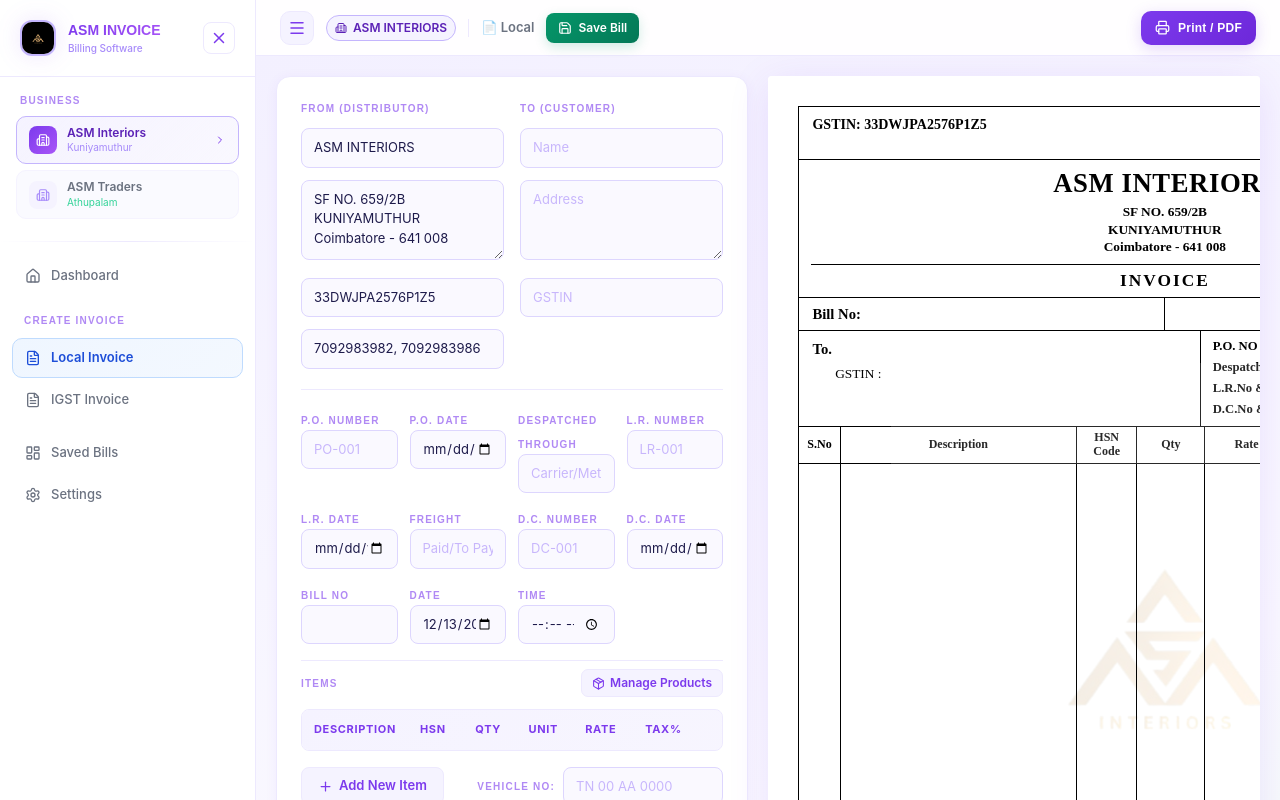
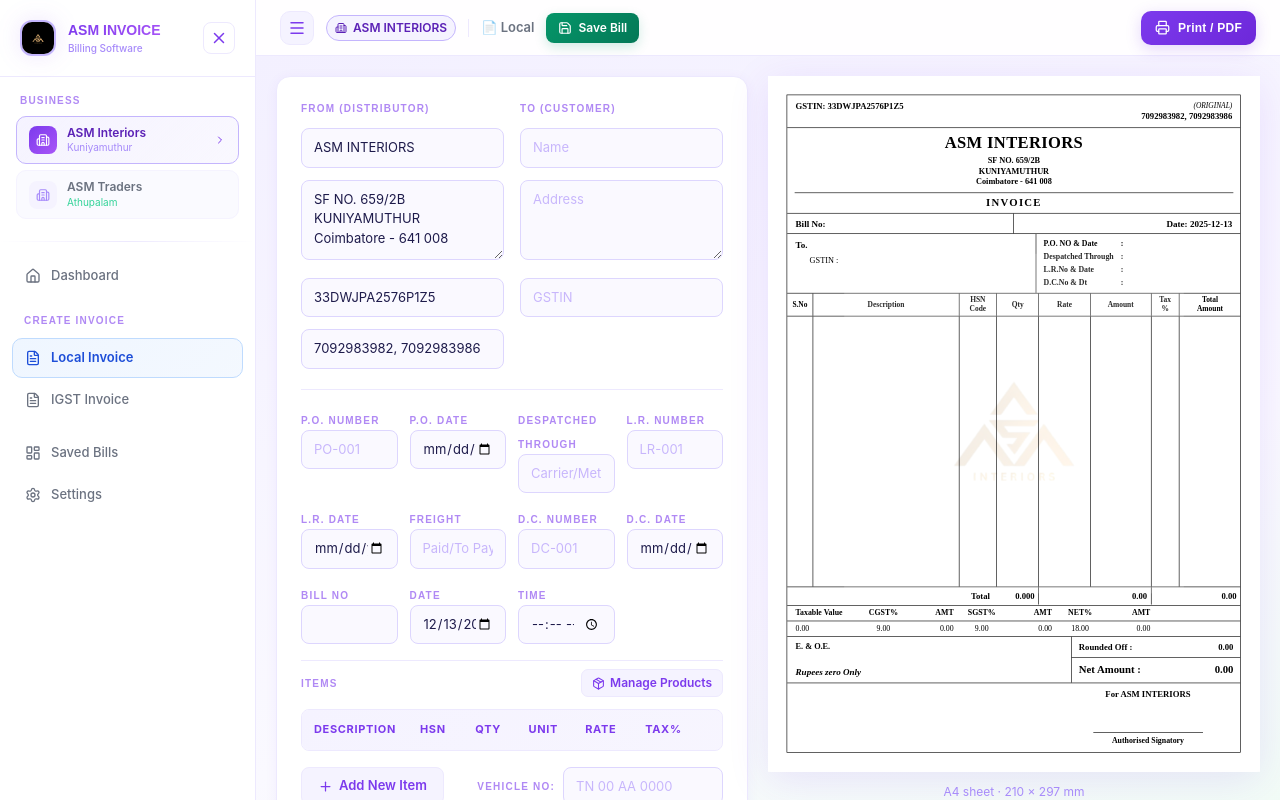
Before and after one commit to matrixfur/ASM-INVOICE-, a React (Vite) app: page / in a window 1280 px wide. Both pictures are taken after a click on the button 597 px from the left and 436 px from the top of the page. Shown: the top 800 px of the page. Built offline with nearby package versions, Linux system fonts and the light colour scheme.

Commit message:
Initial commit

```diff
--- a/src/App.tsx
+++ b/src/App.tsx
@@ -2,6 +2,7 @@
 import type { InvoiceData } from './types';
 import { InvoiceForm } from './components/InvoiceForm';
 import { InvoicePreview } from './components/InvoicePreview';
+import { A4Frame } from './components/A4Frame';
 import { InvoiceHistory } from './components/InvoiceHistory';
 import { WelcomePage } from './components/WelcomePage';
 import {
@@ -22,7 +23,7 @@
   },
   traders: {
     name: 'ASM TRADERS',
-    address: 'SF NO 5/68 PODANUR MAIN ROAD\nKURICHI PIRIVU ATHUPALAM\nCoimbatore - 641008',
+    address: 'SF NO 5/68 PODANUR MAIN ROAD\nKURICHI PIRIVU ATHUPalam\nCoimbatore - 641008',
     gstin: '33BPKPA1462C1ZK',
     phone: ''
   }
@@ -291,7 +292,7 @@
             </div>
 
             {/* ── CONTENT ── */}
-            <div className="flex-1 overflow-auto print:p-0 print:overflow-visible"
+            <div className="flex-1 overflow-auto print:p-0 print:overflow-visible print:h-auto"
               style={{ background: 'linear-gradient(160deg,#f3f0ff 0%,#faf9ff 60%,#f0fdf4 100%)' }}>
 
               {/* Desktop: side-by-side */}
@@ -304,16 +305,15 @@
                 </div>
                 {/* Preview */}
                 <div className="w-1/2 flex justify-center print:w-full print:block">
-                  <div className="w-full max-w-[21cm]">
-                    <div className="bg-white text-black overflow-hidden print:shadow-none"
+                  <div className="w-full print:max-w-none">
+                    <div className="bg-white text-black print:shadow-none print:bg-transparent"
                       style={{ borderRadius: '4px', boxShadow: '0 8px 40px #7c3aed20' }}>
-                      <InvoicePreview data={data} label="(ORIGINAL)" taxType={taxType} />
-                    </div>
-                    <div className="hidden print:block print:break-before-page">
-                      <InvoicePreview data={data} label="(COPY)" taxType={taxType} />
+                      <A4Frame>
+                        <InvoicePreview data={data} label="(ORIGINAL)" taxType={taxType} />
+                      </A4Frame>
                     </div>
                     <p className="text-center text-xs mt-3 print:hidden" style={{ color: '#a78bfa' }}>
-                      A4 Preview · Scale 100%
+                      A4 sheet · 210 × 297 mm
                     </p>
                   </div>
                 </div>
@@ -334,15 +334,10 @@
                   </div>
                 ) : (
                   <div className="p-3">
-                    {/* Scaled preview wrapper */}
-                    <div style={{ overflowX: 'auto', WebkitOverflowScrolling: 'touch' }}>
-                      <div style={{ transform: 'scale(0.45)', transformOrigin: 'top left', width: '21cm', pointerEvents: 'none' }}>
-                        <div className="bg-white text-black" style={{ boxShadow: '0 4px 20px #7c3aed15' }}>
-                          <InvoicePreview data={data} label="(ORIGINAL)" taxType={taxType} />
-                        </div>
-                      </div>
-                      {/* spacer to account for scaled height */}
-                      <div style={{ height: `calc(${29.7 * 0.45}cm)`, marginTop: `calc(-${29.7 * (1 - 0.45)}cm)`, pointerEvents: 'none' }} />
+                    <div className="bg-white text-black" style={{ boxShadow: '0 4px 20px #7c3aed15', borderRadius: '4px' }}>
+                      <A4Frame>
+                        <InvoicePreview data={data} label="(ORIGINAL)" taxType={taxType} />
+                      </A4Frame>
                     </div>
                     <button onClick={() => setMobileTab('form')}
                       className="w-full mt-3 btn-secondary" style={{ padding: '12px', borderRadius: '12px', fontSize: '13px' }}>
@@ -352,8 +347,8 @@
                 )}
               </div>
 
-              {/* Print copies */}
-              <div className="hidden print:block print:break-before-page">
+              {/* Print copy — each sheet is exactly one A4 page */}
+              <div className="hidden print:block">
                 <InvoicePreview data={data} label="(COPY)" taxType={taxType} />
               </div>
             </div>
--- /dev/null
+++ b/src/components/A4Frame.tsx
@@ -0,0 +1,42 @@
+import { useLayoutEffect, useRef, useState, type CSSProperties, type ReactNode } from 'react';
+
+/** Fits a 210mm × 297mm sheet into the preview column; print uses the real A4 size. */
+export const A4Frame = ({ children }: { children: ReactNode }) => {
+    const hostRef = useRef<HTMLDivElement>(null);
+    const pageRef = useRef<HTMLDivElement>(null);
+    const [scale, setScale] = useState(1);
+    const [height, setHeight] = useState<number>();
+
+    useLayoutEffect(() => {
+        const host = hostRef.current;
+        const page = pageRef.current;
+        if (!host || !page) return;
+
+        const update = () => {
+            const pageWidth = page.offsetWidth || 1;
+            const pageHeight = page.offsetHeight || 0;
+            const nextScale = Math.min(1, host.clientWidth / pageWidth);
+            setScale(nextScale);
+            setHeight(pageHeight * nextScale);
+        };
+
+        update();
+        const ro = new ResizeObserver(update);
+        ro.observe(host);
+        return () => ro.disconnect();
+    }, []);
+
+    const hostStyle: CSSProperties = height ? { height } : {};
+
+    return (
+        <div ref={hostRef} className="a4-scale-host w-full" style={hostStyle}>
+            <div
+                ref={pageRef}
+                className="a4-scale-page"
+                style={{ transform: `scale(${scale})` }}
+            >
+                {children}
+            </div>
+        </div>
+    );
+};
```
